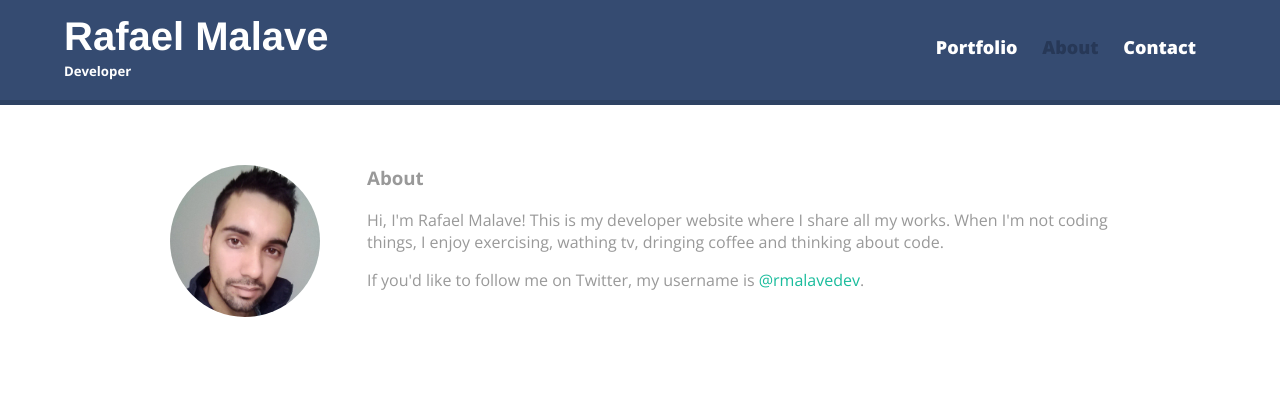
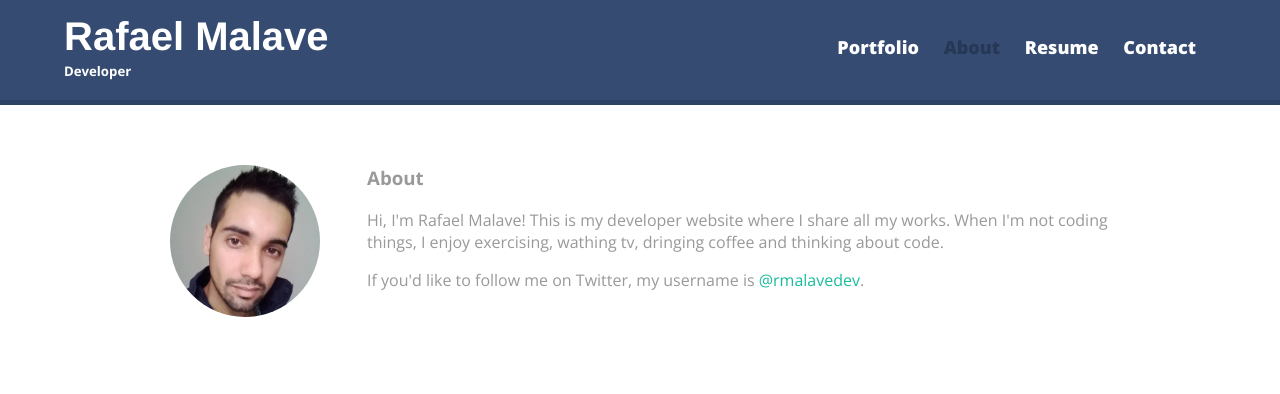
Before and after one commit to rmalave/my_website, a plain HTML site: page about.html in a window 1280 px wide. Shown: the top 394 px of the page. Drawn offline with nearby package versions, Linux system fonts and the light colour scheme; a web font is replaced by a local one.

Commit message:
added resume page

```diff
--- a/about.html
+++ b/about.html
@@ -19,6 +19,7 @@
                 <ul>
                     <li><a href="index.html" >Portfolio</a></li>
                     <li><a href="about.html" class="selected">About</a></li>
+                    <li><a href="resume.html" >Resume</a></li>
                     <li><a href="contact.html">Contact</a></li>
                 </ul>
             </nav>
```
Also changed, not shown: contact.html (+1 -0 lines), index.html (+1 -0 lines).
